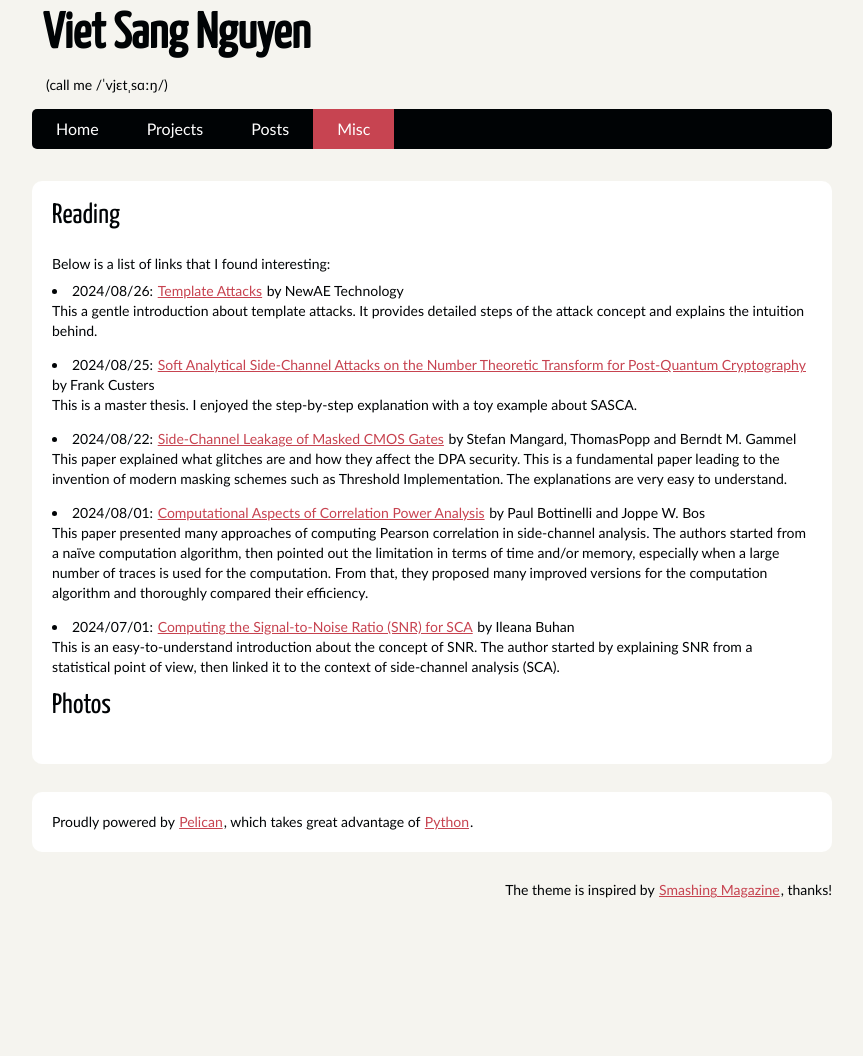
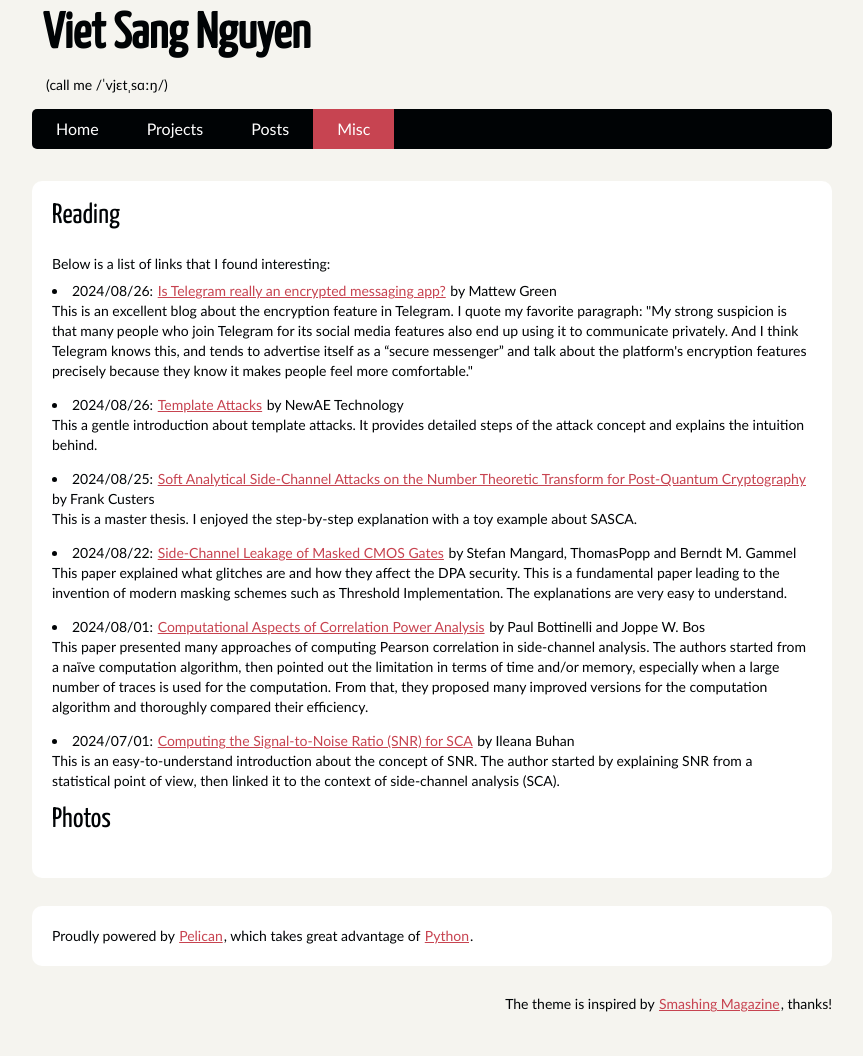
Before and after one commit to nvietsang/nvietsang.github.io, a Jekyll site: the page built from misc.html, in a window 1280 px wide. Shown: the whole page, without its empty margins (208-1071 px from the left). Built offline with Jekyll 4.4.1, drawn with Linux system fonts in a browser that asks for light colours; before the commit the page ends 942 px from its top, so only the background shows below that.

Commit message:
add reading material

```diff
--- a/misc.html
+++ b/misc.html
@@ -5,6 +5,14 @@ layout: default
 <section id="content" class="body">
     <h1> Reading </h1>
     Below is a list of links that I found interesting:
+
+        <li>
+            2024/08/26:
+            <a href="https://blog.cryptographyengineering.com/2024/08/25/telegram-is-not-really-an-encrypted-messaging-app/">Is Telegram really an encrypted messaging app?</a>
+            by Mattew Green
+            <br>
+            This is an excellent blog about the encryption feature in Telegram. I quote my favorite paragraph: "My strong suspicion is that many people who join Telegram for its social media features also end up using it to communicate privately. And I think Telegram knows this, and tends to advertise itself as a “secure messenger” and talk about the platform's encryption features precisely because they know it makes people feel more comfortable."
+        </li>
 
         <li>
             2024/08/26:
```
